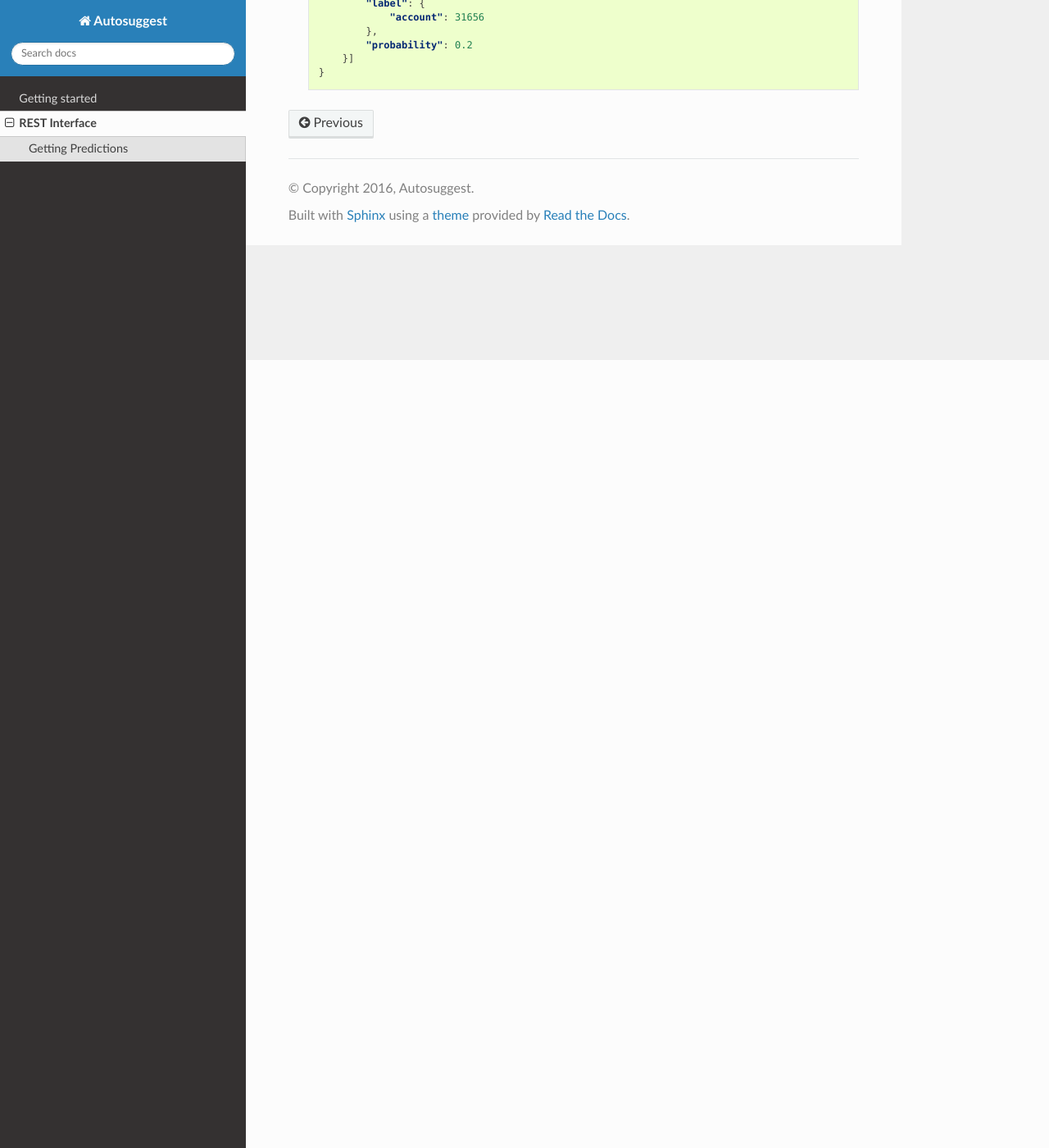
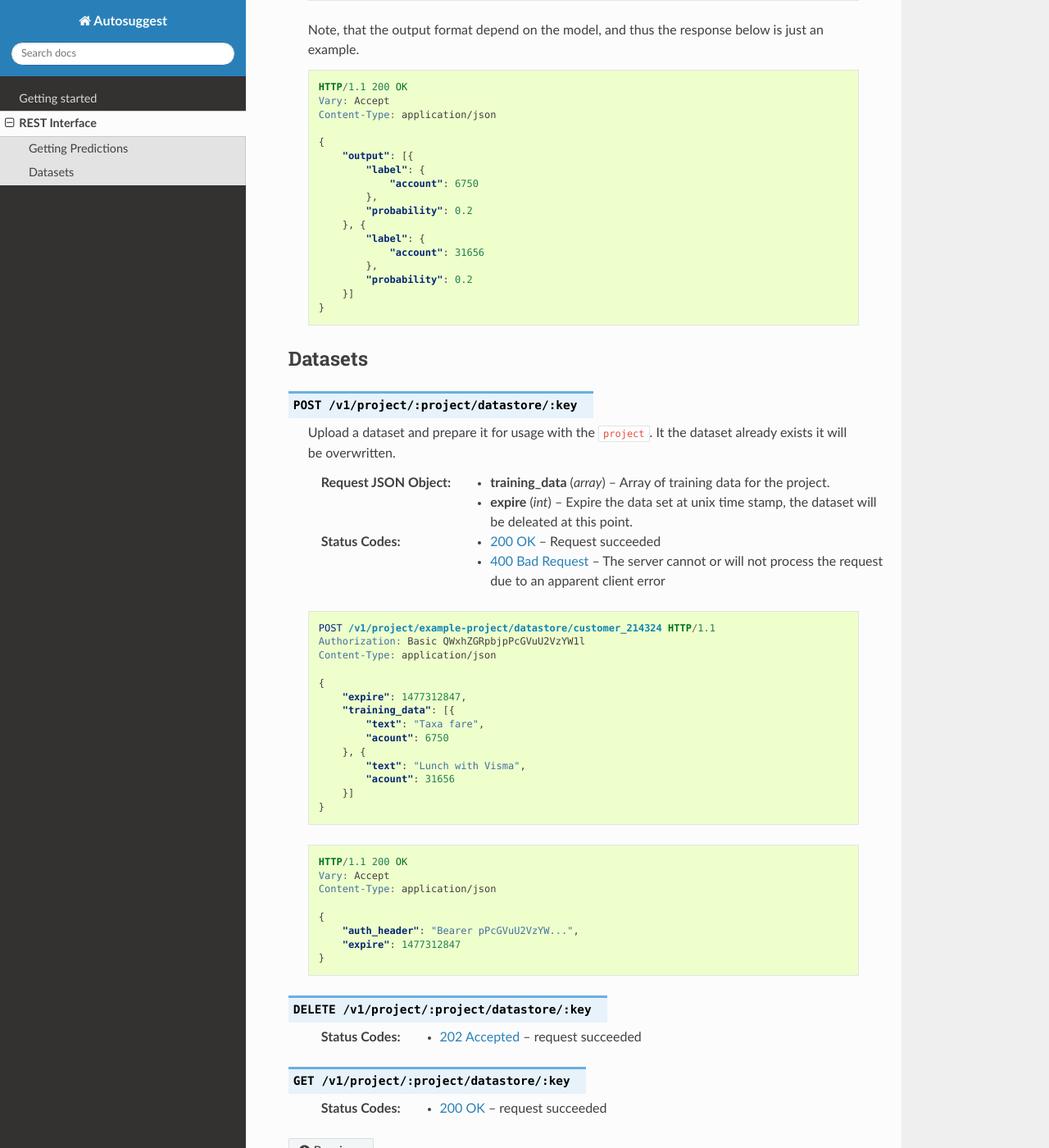
Before and after one commit to e-conomic/vml-docs, a Sphinx documentation site: the page built from docs/source/restapi.rst, in a window 1280 px wide and 1400 px high, scrolled down 961 px. Shown: the whole window at 82% size. Built offline with Sphinx 7.4.7 and the Read the Docs theme 2.0.0, drawn with Linux system fonts in a browser that asks for light colours; some of the changed text lies outside the part shown.

Commit message:
json linting

```diff
--- a/docs/source/getting_started.rst
+++ b/docs/source/getting_started.rst
@@ -84,13 +84,13 @@ the schema of the returned data is model dependent.
        "output": [
            {
                "label": {
-                   "account": 6750,
+                   "account": 6750
                },
                "probability": 0.2
            },
            {
                "label": {
-                   "account": 31656,
+                   "account": 31656
                },
                "probability": 0.2
            }
--- a/docs/source/restapi.rst
+++ b/docs/source/restapi.rst
@@ -2,12 +2,14 @@
 
 REST Interface
 ==============
+This documentation is still considered work in progress. But outlines how the
+autosuggest api is used at this point in time.
 
 Getting Predictions
 -------------------
 
-.. http:post:: /v1/project/:project/model/:model
-   :synopsis:
+.. http:post:: /v1/project/:project/model/:model/predict
+   :synopsis: Getting predictions from models
 
    Get a prediction for :code:`:project` using :code:`:model`. Authorization
    with JWT token is required. If a `dsl` claim is present in the content of
@@ -21,9 +23,12 @@ Getting Predictions
    :status 400: The server cannot or will not process the request due to an
       apparent client error
 
+   Note, that :code:`training_data` is optional if there is a :code:`dsl`
+   claim in the jwt content.
+
    .. sourcecode:: http
 
-      POST /v1/project/example-project/model/example-model HTTP/1.1
+      POST /v1/project/example-project/model/example-model/predict HTTP/1.1
       Authorization: Bearer eyJhbGciOiJIUzI1NiIsInR5cC...
       Content-Type: application/json
       Content-Length: 517
@@ -33,10 +38,19 @@ Getting Predictions
               "text": "Taxa receipt"
           }, {
               "text": "Business lunch"
+          }],
+          "training_data": [{
+              "text": "Taxa fare",
+              "acount": 6750
+          }, {
+              "text": "Lunch with Visma",
+              "acount": 31656
           }]
       }
 
 
+   Note, that the output format depend on the model, and thus the response
+   below is just an example.
 
    .. sourcecode:: http
 
@@ -57,3 +71,58 @@ Getting Predictions
               "probability": 0.2
           }]
       }
+
+Datasets
+--------
+
+.. http:post:: /v1/project/:project/datastore/:key
+   :synopsis: Upload dataset to use with project
+
+   Upload a dataset and prepare it for usage with the :code:`project`. It the
+   dataset already exists it will be overwritten.
+
+   :reqjson array training_data: Array of training data for the project.
+   :reqjson int expire: Expire the data set at unix time stamp, the dataset
+      will be deleated at this point.
+
+   :status 200: Request succeeded
+   :status 400: The server cannot or will not process the request due to an
+      apparent client error
+
+   .. sourcecode:: http
+
+      POST /v1/project/example-project/datastore/customer_214324 HTTP/1.1
+      Authorization: Basic QWxhZGRpbjpPcGVuU2VzYW1l
+      Content-Type: application/json
+
+      {
+          "expire": 1477312847,
+          "training_data": [{
+              "text": "Taxa fare",
+              "acount": 6750
+          }, {
+              "text": "Lunch with Visma",
+              "acount": 31656
+          }]
+      }
+
+   .. sourcecode:: http
+
+      HTTP/1.1 200 OK
+      Vary: Accept
+      Content-Type: application/json
+
+      {
+          "auth_header": "Bearer pPcGVuU2VzYW...",
+          "expire": 1477312847
+      }
+
+.. http:delete:: /v1/project/:project/datastore/:key
+   :synopsis: Delete dataset from autosuggest storage
+
+   :status 202: request succeeded
+
+.. http:get:: /v1/project/:project/datastore/:key
+   :synopsis: Get meta data about the dataset, the dataset itself will not be returned
+
+   :status 200: request succeeded
```
Also changed, not shown: other parts of docs/source/getting_started.rst (+1 -1 lines).
